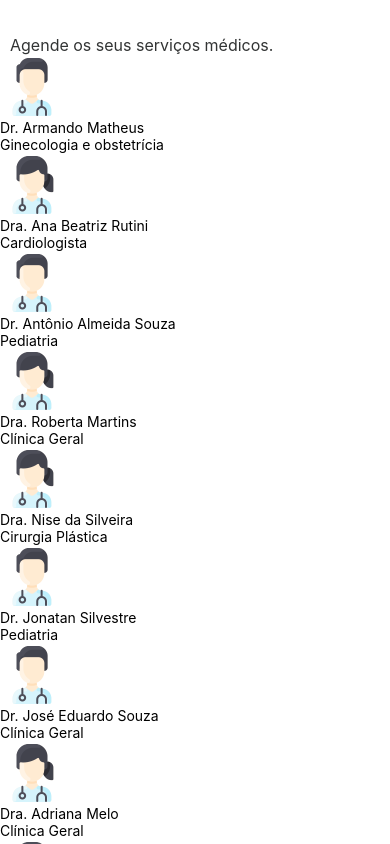
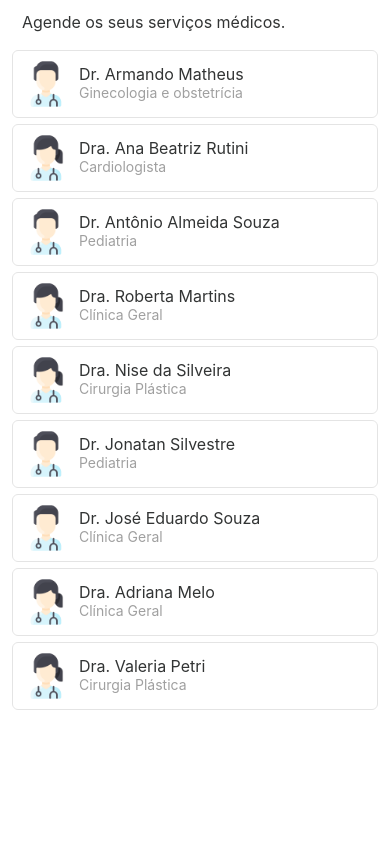
Before and after one commit to lipeSantos97/agenda-mobile, a React Native app: screen / in a window 390 px wide. Built offline with nearby package versions, Linux system fonts and the light colour scheme.

Commit message:
finalizada aba home

```diff
--- a/src/components/Doctor/doctor.jsx
+++ b/src/components/Doctor/doctor.jsx
@@ -3,10 +3,13 @@
 
 
 function Doctor(props) {
-    return <TouchableOpacity>
-        <Image source={props.icon} />
-        <Text>{props.name}</Text>
-        <Text>{props.specialty}</Text>
+    return <TouchableOpacity style={styles.doctor}>
+        <Image source={props.icon} style={styles.icon} />
+        <View>
+            <Text style={styles.name}>{props.name}</Text>
+            <Text style={styles.specialty}>{props.specialty}</Text>
+        </View>
+
     </TouchableOpacity>
 }
 export default Doctor;
--- a/src/components/Doctor/doctor.style.js
+++ b/src/components/Doctor/doctor.style.js
@@ -0,0 +1,29 @@
+import { COLORS, FONT_SIZE } from "../../constants/theme.js"
+
+export const styles = {
+  doctor: {
+    backGroundColor: COLORS.white,
+    flex: 1,
+    padding: 8,
+    flexDirection: "row",
+    borderWidth: 1,
+    borderColor: COLORS.gray4,
+    borderRadius: 6,
+    marginTop: 3,
+    marginBottom: 3,
+  },
+  name: {
+    fontSize: FONT_SIZE.md,
+    color: COLORS.gray1,
+    marginTop: 5,
+  },
+  specialty: {
+    fontSize: FONT_SIZE.sm,
+    color: COLORS.gray3,
+  },
+  icon: {
+    width: 50,
+    height: 50,
+    marginRight: 8,
+  },
+}
--- a/src/screens/home/home.style.js
+++ b/src/screens/home/home.style.js
@@ -4,13 +4,12 @@
   container: {
     backGroundColor: COLORS.white,
     flex: 1,
-    paddingTop: 20,
-    //justifyContent: "space-between",
+    padding: 12,
   },
   text: {
     fontSize: FONT_SIZE.md,
     color: COLORS.gray1,
-    marginTop: 15,
+    marginBottom: 15,
     marginLeft: 10,
   },
 }
```
